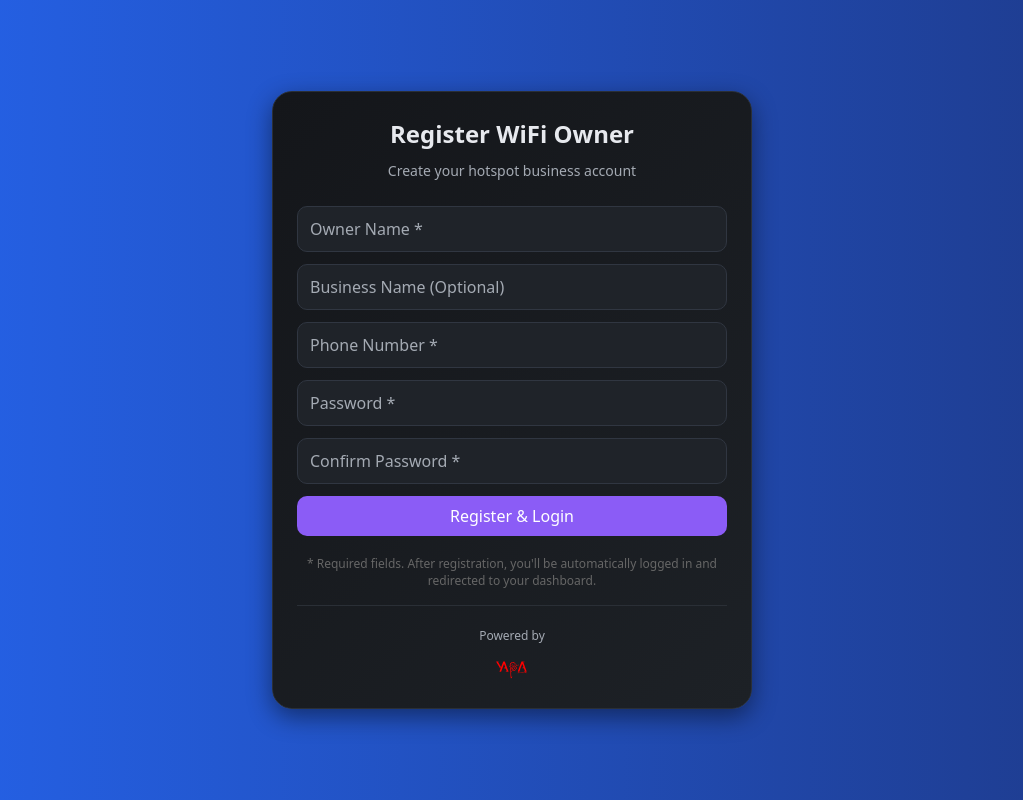
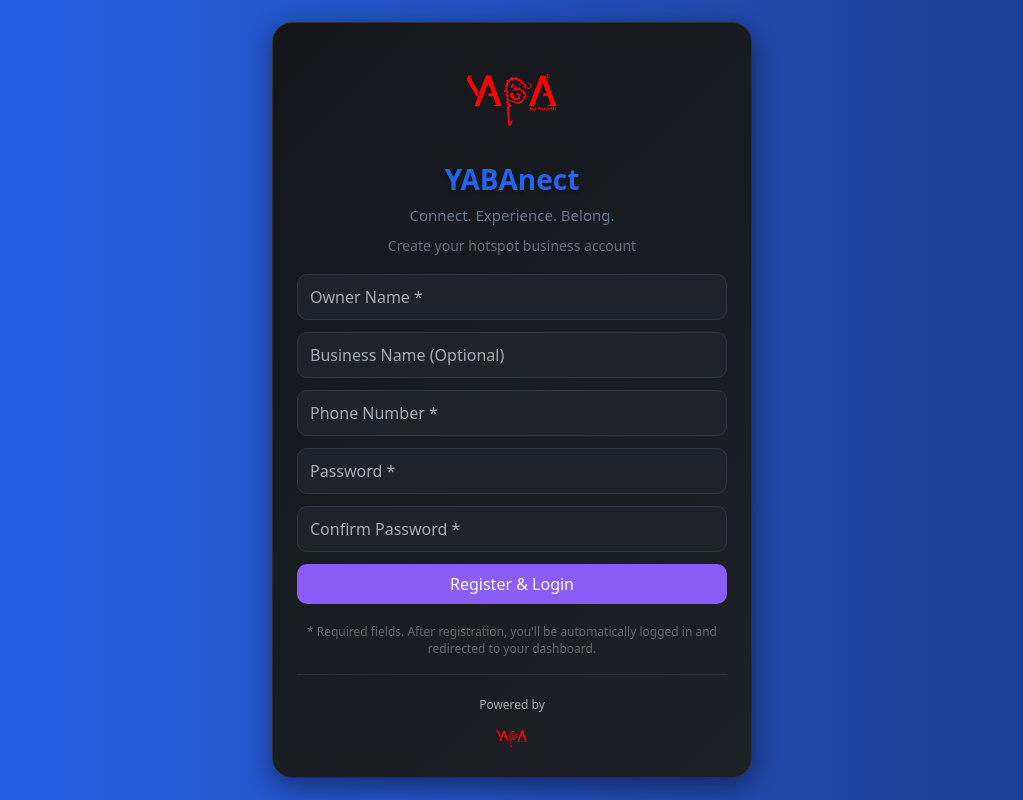
Before and after one commit to mutyabaronald/yabawifi, a React (Vite) app in the folder frontend/: page /register-owner in a window 1280 px wide. Shown: the whole page, without its empty margins (128-1151 px from the left). Built offline with nearby package versions, Linux system fonts and the light colour scheme; no server answers.

Commit message:
Owner registration: add YABA logo + YABAnect tagline + subtitle header to match login branding

```diff
--- a/frontend/src/RegisterOwner.jsx
+++ b/frontend/src/RegisterOwner.jsx
@@ -119,8 +119,56 @@
           maxWidth: 480,
         }}
       >
-        <h2 style={styles.title}>Register WiFi Owner</h2>
-        <p style={styles.subtitle}>Create your hotspot business account</p>
+        {/* YABAnect branding header */}
+        <div style={{ marginBottom: 18, textAlign: "center" }}>
+          <img
+            src="/YABA.svg"
+            alt="YABA Logo"
+            style={{
+              width: 96,
+              height: 96,
+              objectFit: "cover",
+              borderRadius: "50%",
+              border: "none",
+              boxShadow: "none",
+              margin: "0 auto 15px",
+              display: "block",
+            }}
+          />
+          <h1
+            style={{
+              fontSize: 28,
+              fontWeight: "bold",
+              color: "rgb(37,99,235)",
+              margin: 0,
+              textShadow: "rgba(0,0,0,0.3) 0px 2px 4px",
+              fontFamily: "system-ui, -apple-system, sans-serif",
+            }}
+          >
+            YABAnect
+          </h1>
+          <div
+            style={{
+              fontSize: 15,
+              fontWeight: 500,
+              color: "rgb(100,116,139)",
+              margin: "4px 0 0 0",
+            }}
+          >
+            Connect. Experience. Belong.
+          </div>
+          <div
+            style={{
+              fontSize: 14,
+              fontWeight: 400,
+              color: "#6b7280",
+              margin: "8px 0 0 0",
+              opacity: 0.94,
+            }}
+          >
+            Create your hotspot business account
+          </div>
+        </div>
 
         <div style={{ display: "flex", flexDirection: "column", gap: 12 }}>
           <input
```
